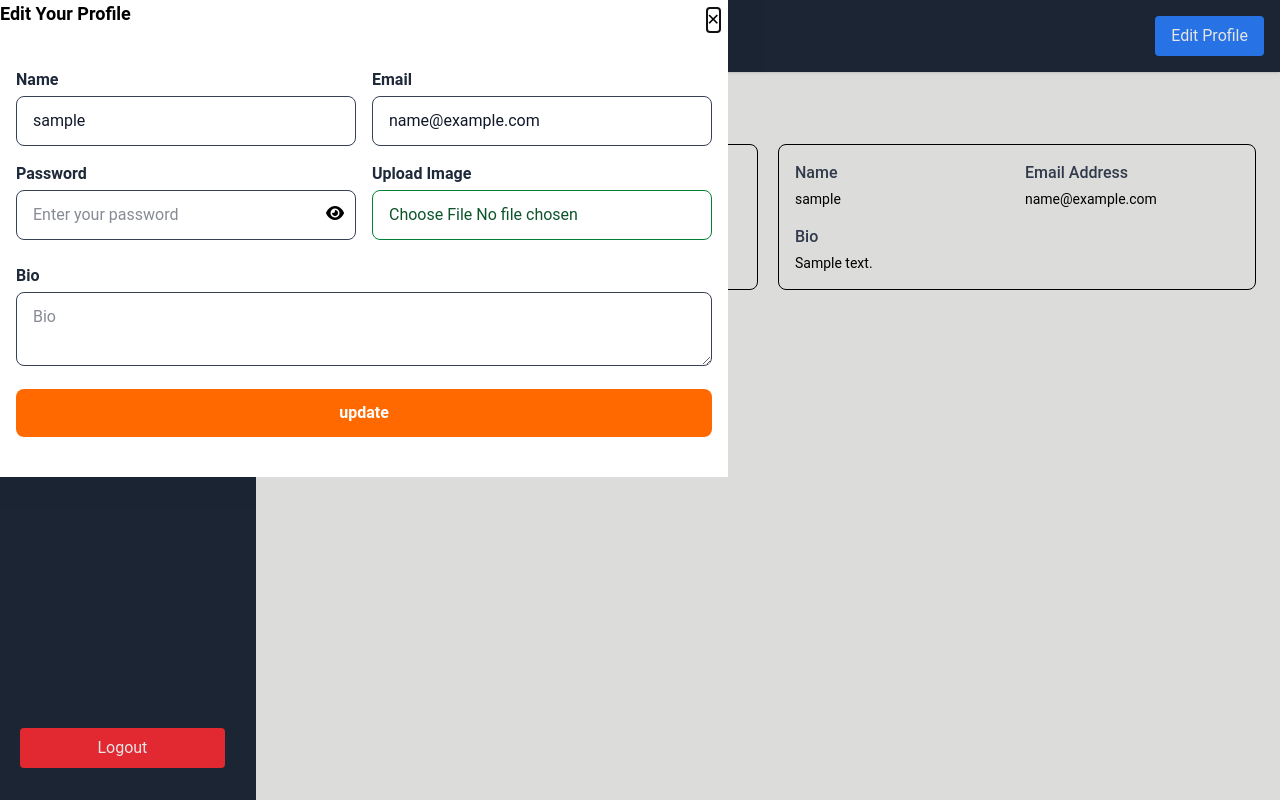
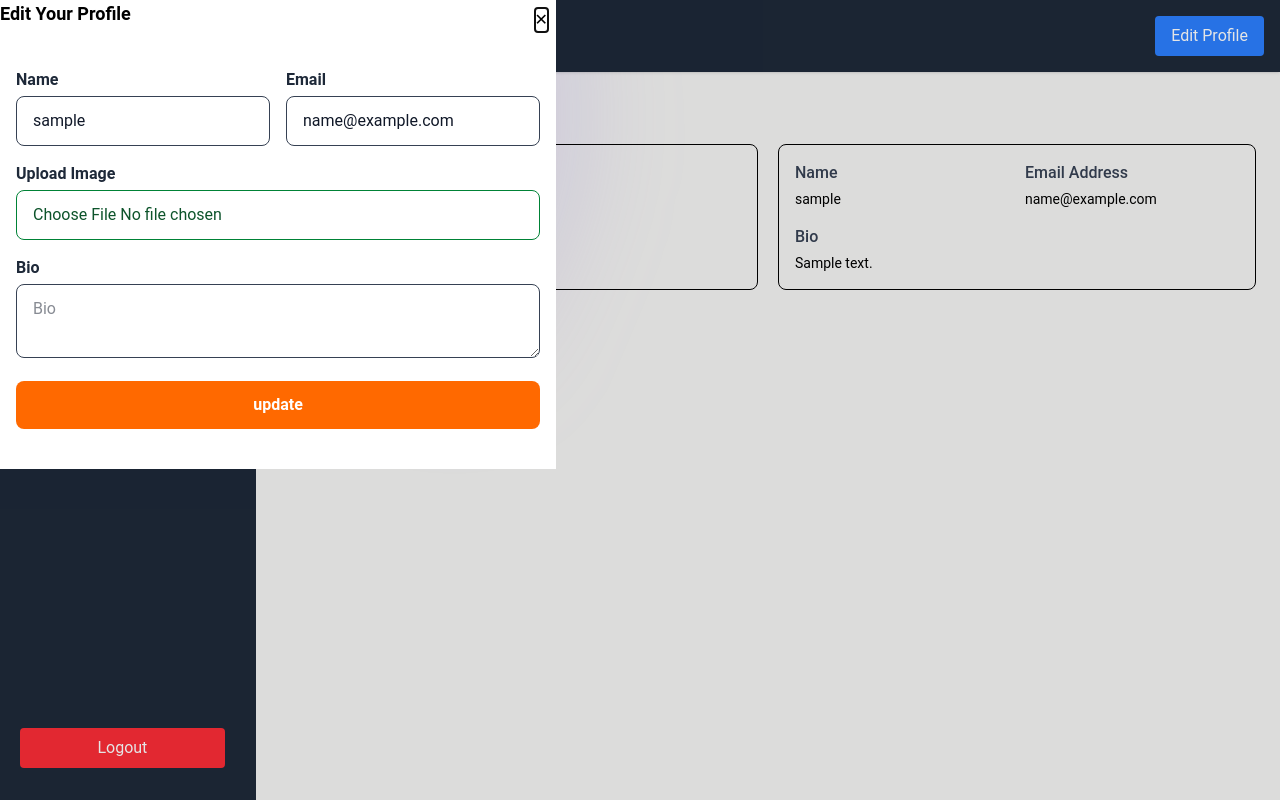
Before and after one commit to Sawon-52/IdeaBolt, a PHP site: page /admin/adminProfileEdit.php in a window 1280 px wide, after a click on "Edit Profile". Run offline with PHP 8.4, Linux system fonts and the light colour scheme; the visitor is signed in with stand-in values (Sample User, id 1); tables that the repository leaves empty or names only in its code hold one stand-in row (values such as "Sample post"); grey boxes marked "Sample" are stand-in pictures; some libraries are stand-ins or nearby versions; grey boxes are pictures that could not be loaded.

Commit message:
added update functionality into admin Profile

```diff
--- a/processes/fetch_unique_user.php
+++ b/processes/fetch_unique_user.php
@@ -1,6 +1,5 @@
 <?php
 include __DIR__ . "/../includes/db.php";
-session_start();
 // Fetch the logged-in user's data
 if (isset($_SESSION['user_id'])) {
 
--- a/processes/login_process.php
+++ b/processes/login_process.php
@@ -1,6 +1,7 @@
 <?php
 
 include "../includes/db.php";
+include "../includes/config.php";
 
 $error_message = "";
 
@@ -33,6 +34,7 @@
             exit();
         } else {
             $error_message = "Invalid password!";
+
         }
     } else {
         $error_message = "User not found!";
--- /dev/null
+++ b/processes/update_user_profile.php
@@ -0,0 +1,76 @@
+
+<?php
+include __DIR__ . "/../includes/db.php";
+include __DIR__ . "/../includes/config.php";
+
+// Check if the user is logged in
+if (!isset($_SESSION['user_id'])) {
+    die("User not logged in.");
+}
+
+$user_id = $_SESSION['user_id'];
+
+// Handle Form Submission
+
+if ($_SERVER['REQUEST_METHOD'] === 'POST') {
+    // Get form data
+    $username = $_POST['name'];
+    $email = $_POST['email'];
+    $bio = $_POST['bio'];
+    $existing_profile_picture = $_POST['existing_profile_picture'];
+
+    // Handle file upload
+    if (isset($_FILES['profile_picture']) &&  $_FILES['profile_picture']['error'] === UPLOAD_ERR_OK) {
+        echo $_FILES['profile_picture']['name'];
+        $upload_dir = '../../uploads/';
+
+        // Create the upload directory if it doesn't exist
+        if (!is_dir($upload_dir)) {
+            mkdir($upload_dir, 0755, true);
+        }
+
+        // Validate the file (e.g., check file type and size)
+        $allowed_types = ['image/jpeg', 'image/png', 'image/gif'];
+        $file_type = $_FILES['profile_picture']['type'];
+        $file_size = $_FILES['profile_picture']['size'];
+
+        if (!in_array($file_type, $allowed_types)) {
+            die("Invalid file type. Only JPEG, PNG, and GIF are allowed.");
+        }
+
+        if ($file_size > 2 * 1024 * 1024) { // 2MB limit
+            die("File size exceeds the maximum limit of 2MB.");
+        }
+
+        // Generate a unique file name to avoid conflicts
+        $file_name = uniqid() . '_' . basename($_FILES['profile_picture']['name']);
+        $file_path = $upload_dir . $file_name;
+
+        // Move the uploaded file to the central upload directory
+        if (move_uploaded_file($_FILES['profile_picture']['tmp_name'], $file_path)) {
+            // File uploaded successfully
+        } else {
+            die("Error uploading file.");
+        }
+    } else {
+        // No file uploaded or an error occurred
+        $file_path = $existing_profile_picture;
+    }
+
+    // Update the user's data in the database
+    $sql = "UPDATE users SET username = ?, email = ?, bio = ?, profile_picture = ? WHERE id = ?";
+    $stmt = $conn->prepare($sql);
+    $stmt->bind_param("ssssi", $username, $email, $bio, $file_path, $user_id);
+
+    if ($stmt->execute()) {
+        header("Location:". BASE_URL."public/admin/adminProfileEdit.php");
+        echo "Profile updated successfully!";
+    } else {
+        echo "Error updating profile: " . $stmt->error;
+    }
+
+    $stmt->close();
+}
+
+$conn->close();
+?>
--- a/public/admin/adminProfileEdit.php
+++ b/public/admin/adminProfileEdit.php
@@ -1,6 +1,8 @@
 <?php
+session_start();
 include __DIR__ . "/../../includes/config.php";
 include  "../../processes/fetch_unique_user.php";
+include  "../../processes/update_user_profile.php";
 ?>
 <!DOCTYPE html>
 <html lang="en">
@@ -74,7 +76,7 @@
                 <div class="flex flex-col md:flex-row justify-between md:gap-5">
                   <div class="flex items-start justify-between mb-6 border rounded-lg p-4 w-full md:w-1/2">
                       <div class="flex items-center mb-6">
-                          <img src="<?php echo htmlspecialchars($user['email']); ?>" alt="Profile Picture" class="w-16 h-16 rounded-full mr-4 bg-blue-300">
+                          <img src="<?php echo htmlspecialchars($user['profile_picture']); ?>" alt="Profile Picture" class="w-16 h-16 rounded-full mr-4 bg-blue-300">
                           <div>
                               <h3 class="text-lg font-semibold"><?php echo htmlspecialchars($user['username']); ?></h3>
                               <p class="text-sm text-gray-600"><?php echo htmlspecialchars($user['email']); ?></p>
@@ -116,7 +118,7 @@
         <h3 class="text-lg font-bold">Edit Your Profile</h3>
         <div class="flex justify-center py-10 px-4">
           <div class="w-full">
-            <form method="POST">
+            <form method="POST" enctype="multipart/form-data"  id="edit-profile-form">
               <div class="grid grid-cols-1 md:grid-cols-2 gap-4">
                 <div class="mb-4">
                   <p class="font-semibold mb-1 text-gray-800">Name</p>
@@ -129,23 +131,15 @@
                 </div>
               </div>
 
-              <div class="grid grid-cols-1 md:grid-cols-2 gap-4">
-                <div class="mb-6 relative">
-                  <p class="font-semibold mb-1 text-gray-800">Password</p>
-                  <input type="password" placeholder="Enter your password" id="password" name="password" value="" class="w-full px-4 py-3 rounded-lg border border-gray-700 text-gray-900 focus:outline-1 focus:border-indigo-500" />
+              <div class="grid grid-cols-1 gap-4">
 
-                  <button id="showButton" type="button" class="absolute right-3 top-10 " >
-                    <i class="fa-solid fa-eye" ></i>
-                  </button>
-                  <button id="hideButton" class="absolute right-3 top-10  hidden " type="button">
-                    <i class="fa-solid fa-eye-slash" ></i>
-                  </button>
-                </div>
                 <div class="mb-4">
                   <p class="font-semibold mb-1 text-gray-800">Upload Image</p>
-                  <input type="file" value="<?php echo htmlspecialchars($user['profile_picture']); ?>" class="w-full px-4 py-3 rounded-lg border border-green-700 text-green-900 focus:outline-1 focus:border-indigo-500" />
+                  <input type="file" name="profile_picture" value="<?php echo htmlspecialchars($user['profile_picture']); ?>" class="w-full px-4 py-3 rounded-lg border border-green-700 text-green-900 focus:outline-1 focus:border-indigo-500" />
                 </div>
               </div>
+              <!-- Current Profile Picture (hidden field) -->
+              <input type="hidden" name="existing_profile_picture" value="<?php echo htmlspecialchars($user['profile_picture']); ?>">
 
               <div class="mb-4">
                   <p class="font-semibold mb-1 text-gray-800">Bio</p>
```
Also changed, not shown: public/login.php (+5 -2 lines), uploads/67cb53e90edcb_Screenshot 2024-08-07 200900.png (added), uploads/67cb546a0a7be_Screenshot 2024-08-17 222442.png (added), uploads/67cb549f885b6_Screenshot 2024-11-09 233140.png (added), uploads/67cb54bf48f44_Screenshot 2024-10-23 191625.png (added), uploads/67cb54e406c66_IMG_20200811_160446.jpg (added).
